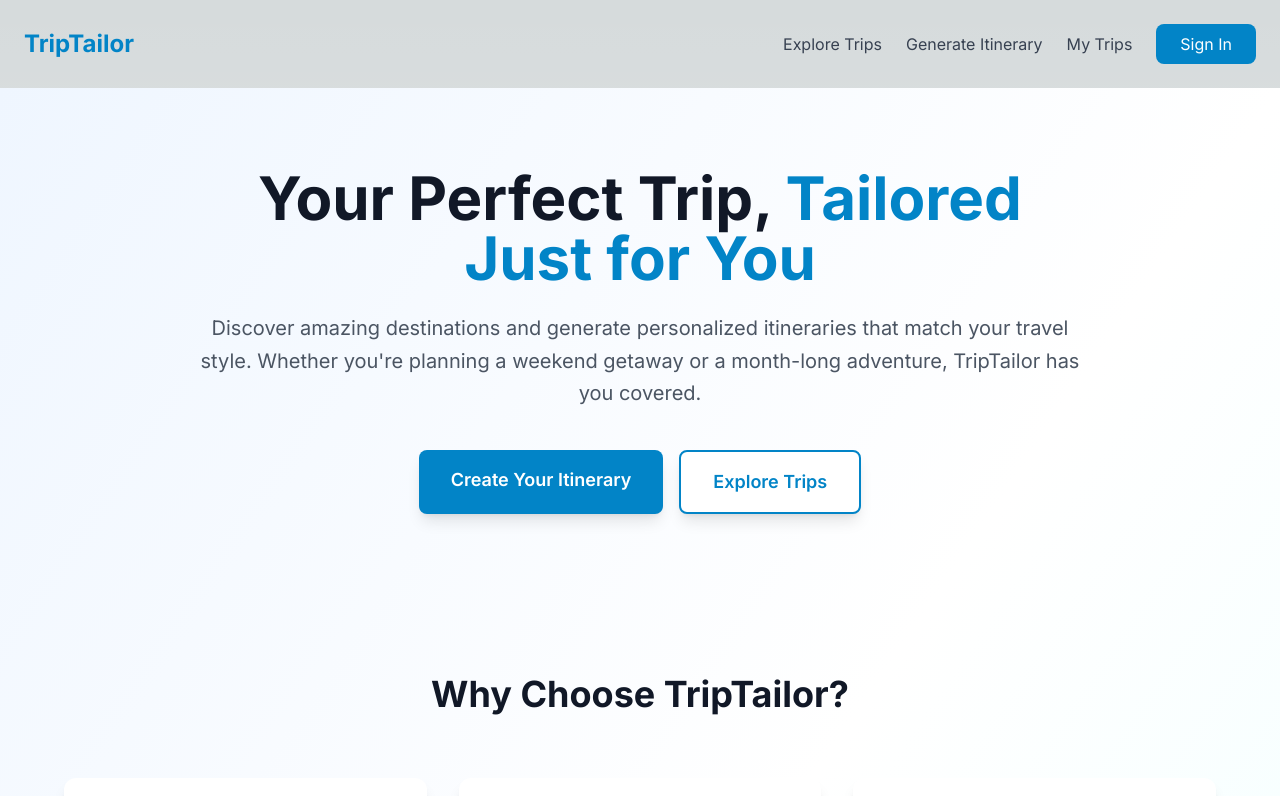
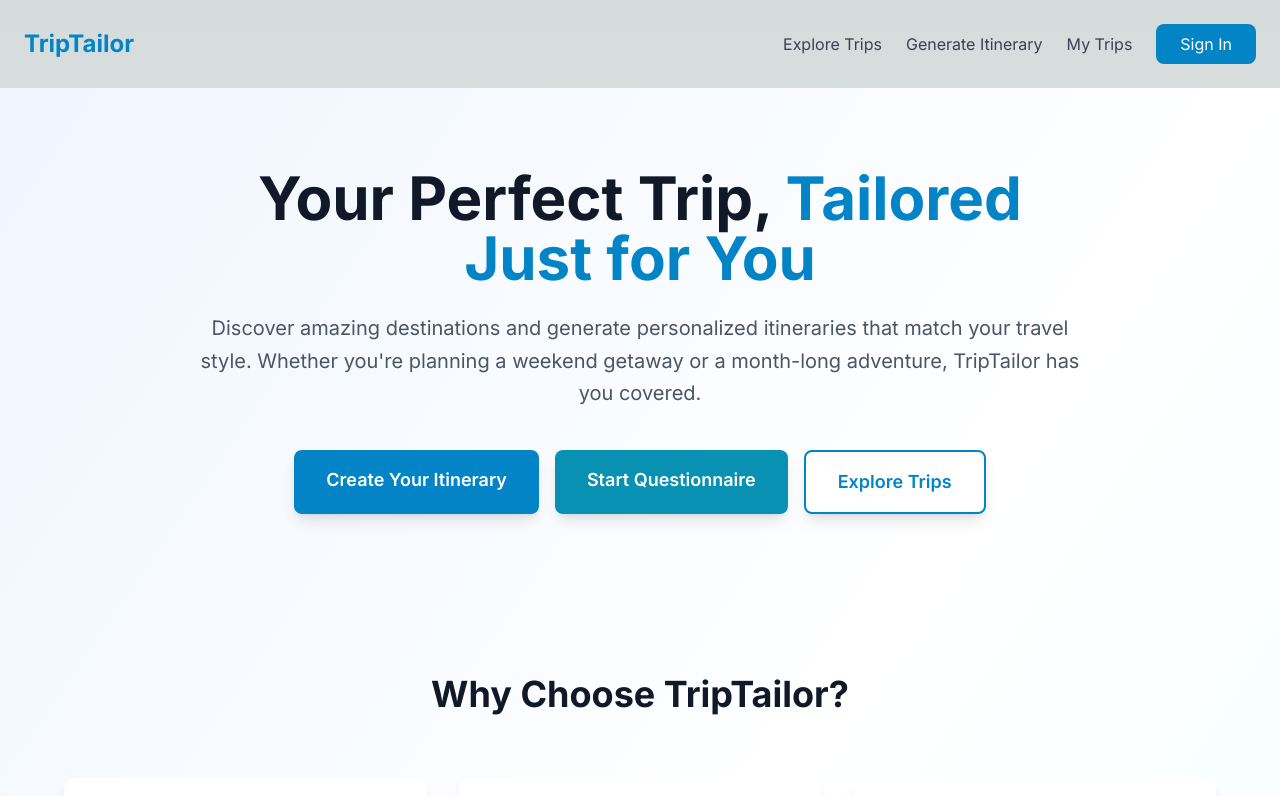
Before and after one commit to WSU-4110/Trip-Tailor, a Next.js app: page / in a window 1280 px wide. Shown: the top 796 px of the page. Built offline with nearby package versions, Linux system fonts and the light colour scheme.

Commit message:
Make Questionnaire button in the main page

```diff
--- a/app/page.tsx
+++ b/app/page.tsx
@@ -22,6 +22,14 @@ export default function Home() {
             >
               Create Your Itinerary
             </Link>
+
+            <Link
+              href="/questionnaire"
+              className="bg-cyan-600 text-white px-8 py-4 rounded-lg text-lg font-semibold hover:bg-cyan-700 transition-all transform hover:scale-105 shadow-lg"
+            >
+              Start Questionnaire
+            </Link>
+
             <Link
               href="/trips"
               className="bg-white text-primary-600 px-8 py-4 rounded-lg text-lg font-semibold border-2 border-primary-600 hover:bg-primary-50 transition-all transform hover:scale-105 shadow-lg"
```
